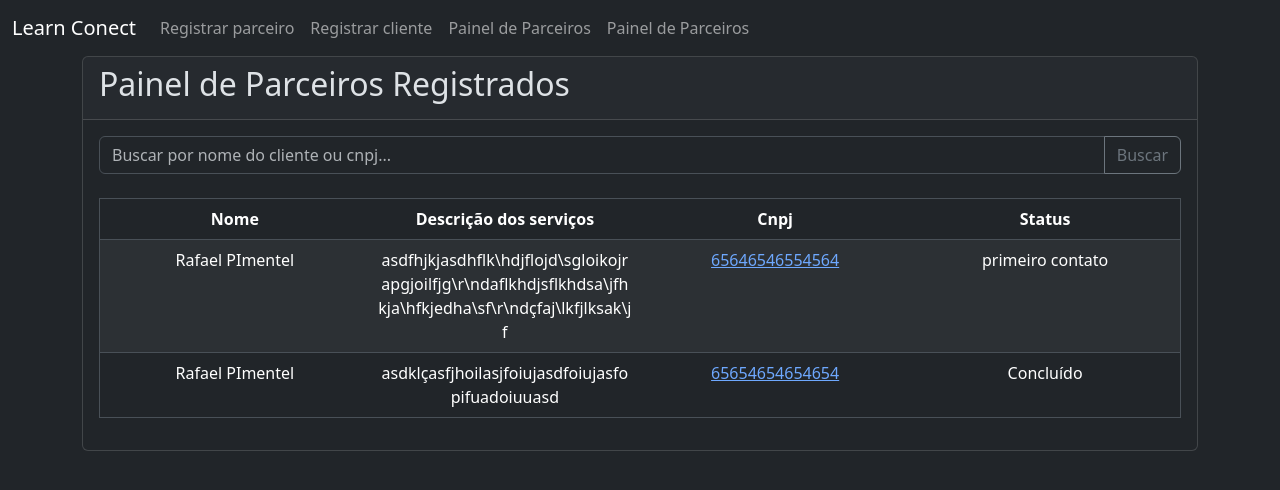
After one commit to DeddasA/crm_test, a Flask app: page /partners_dash in a window 1280 px wide. The commit adds this page. Shown: the top 490 px of the page. Run offline with Flask 3, Linux system fonts and the light colour scheme.

Commit message:
V_0.2_partner_regs

```diff
--- a/app.py
+++ b/app.py
@@ -19,14 +19,14 @@ app.config["SQLALCHEMY_TRACK_MODIFICATIONS"] = False
 db.init_app(app)
 
 
-# Form for car registration add email
+#Reg partner form
+# ____________________________________________________________________
+# ____________________________________________________________________
 class parter_reg(FlaskForm):
     owner_name = StringField("Nome do parceiro", validators=[DataRequired()])
     owner_phone = StringField("Telefone")
     car_model = StringField("Modelo de cursos oferecidos", validators=[DataRequired(),
-            Regexp(r'^\d+$', message="Only numbers are allowed.")])
-#check this up to only acepot numbers its not gestering anything
-
+          ])
     license_plate = StringField("CNPJ", validators=[DataRequired(), Length(min=14, max=14)])
     year = IntegerField("Ano", validators=[Optional()])
     problem_description = TextAreaField("Soluções propostas")
@@ -36,9 +36,6 @@ class parter_reg(FlaskForm):
                          validators=[DataRequired()])
     submit = SubmitField("Registrar Parceiro")
 
-
-
-# Form for editing car and managing repair logs add email
 class partner_edit(FlaskForm):
     owner_name = StringField("Nome do cliante", validators=[DataRequired()])
     owner_phone = StringField("Telefone")
@@ -52,55 +49,44 @@ class partner_edit(FlaskForm):
                          validators=[DataRequired()])
     # Fields for adding a new repair log entry
     log_date = DateField('Data do contato', validators=[Optional()])
-    log_text = TextAreaField('Descrição do curso', validators=[Optional()])
+    log_text = TextAreaField('Descrição de proposta', validators=[Optional()])
     submit = SubmitField("Salvar Alterações")
 
 
-
-
-
-# Troca descrição do curso por descrição da solução proposta
-
-
-
-
-
-
-#Add customer form
-#Edit customer form
-
+#Reg client form
+# ____________________________________________________________________
+# ____________________________________________________________________
 
 
 class client_reg(FlaskForm):
     client_name = StringField("Nome do cliente", validators=[DataRequired()])
     client_phone = StringField("Telefone")
 
-    Cnpj = StringField("CNPJ", validators=[DataRequired(), Length(min=7, max=8)])
+    cnpj_client = StringField("CNPJ", validators=[DataRequired(), Length(min=7, max=8)])
     year = IntegerField("Ano", validators=[Optional()])
     needs_description = TextAreaField("Necessidades")
     status = SelectField("Status",
                          choices=[('primeiro contato'), ('Em contato'),
                                   ('Aguardando contato'), ('Concluído'), ('Pendências')],
                          validators=[DataRequired()])
-    submit = SubmitField("cliente")
+    submit = SubmitField("Registrar cliente")
 
 
+class client_edit(FlaskForm):
+    client_name = StringField("Nome do cliente", validators=[DataRequired()])
+    client_phone = StringField("Telefone")
 
-# Form for editing car and managing repair logs add email
-class client_edit(FlaskForm):
-    owner_name = StringField("Nome do cliante", validators=[DataRequired()])
-    owner_phone = StringField("Telefone")
-    car_model = StringField("Modelo de cursos oferecidos", validators=[DataRequired()])
-    license_plate = StringField("cnpj", validators=[DataRequired(), Length(min=7, max=8)])
+    cnpj_client = StringField("CNPJ", validators=[DataRequired(), Length(min=7, max=8)])
     year = IntegerField("Ano", validators=[Optional()])
-    problem_description = TextAreaField("Descrição do curso")
+    needs_description = TextAreaField("Necessidades")
     status = SelectField("Status",
                          choices=[('primeiro contato'), ('Em contato'),
                                   ('Aguardando contato'), ('Concluído'), ('Pendências')],
                          validators=[DataRequired()])
-    # Fields for adding a new repair log entry
+
+
     log_date = DateField('Data do contato', validators=[Optional()])
-    log_text = TextAreaField('Descrição do curso', validators=[Optional()])
+    log_text = TextAreaField('Descrição do cliente', validators=[Optional()])
 
 
 
@@ -110,34 +96,17 @@ class client_edit(FlaskForm):
 
 
 
+#Reg part def
+# ____________________________________________________________________
+# ____________________________________________________________________
+
+
+@app.route("/", methods=["GET", "POST"])
+def register_partner():
+    form = parter_reg()
 
 
 
-
-
-
-
-
-
-
-
-
-
-
-
-
-
-
-
-
-
-
-
-
-# Route for the main registration form
-@app.route("/", methods=["GET", "POST"])
-def register_car():
-    form = parter_reg()
     if form.validate_on_submit():
         new_partner = partners(
             nome_do_parceiro=form.owner_name.data,
@@ -148,187 +117,298 @@ def register_car():
             descrição_curso=form.problem_description.data,
             status=form.status.data
         )
+        print("Form errors:", form.errors)
         try:
-            db.session.add( new_partner )
+            db.session.add(new_partner)
             db.session.commit()
+            print("Form errors:", form.errors)
             flash("Parceiro registrado com sucesso!", "success")
-            return redirect(url_for("register_car"))
+            return redirect(url_for("register_partner"))
+
         except IntegrityError:
+            print("Form errors:", form.errors)
             db.session.rollback()
-            flash(f"Erro: O seguinte CNPJ - '{new_partner.cnpj_parceiro}' já está registrada.", "danger")
+            flash(f"Erro: O seguinte CNPJ "
+                  f"- '{new_partner.cnpj_parceiro}' já está registrada.", "danger")
         except Exception as e:
+            print("Form errors:", form.errors)
             db.session.rollback()
             flash(f"Erro ao salvar o registro: {e}", "danger")
-    return render_template("register_car.html", form=form)
 
 
-# Route to display all cars in a searchable table
-@app.route('/dashboard')
-def car_dashboard():
+    return render_template("register_partner.html", form=form)
+
+
+
+@app.route("/client", methods=["GET", "POST"])
+def register_client():
+    form = client_reg()
+
+    if form.validate_on_submit():
+        new_client = Client(
+            nome_do_cliente=form.client_name.data,
+            telefone_do_cliente=form.client_name.data,
+
+            cnpj_cliente=form.cnpj_client.data.upper(),
+            year=form.year.data,
+
+            status=form.status.data
+        )
+        print("Form errors:", form.errors)
+        try:
+            db.session.add(new_client)
+            db.session.commit()
+            print("Form errors:", form.errors)
+            flash("clienr registrado com sucesso!", "success")
+            return redirect(url_for("register_client"))
+
+        except IntegrityError:
+            print("Form errors:", form.errors)
+            db.session.rollback()
+            flash(f"Erro: O seguinte CNPJ "
+                  f"- '{new_client.cnpj_cliente}' já está registrada.", "danger")
+        except Exception as e:
+            print("Form errors:", form.errors)
+            db.session.rollback()
+            flash(f"Erro ao salvar o registro: {e}", "danger")
+
+
+    return render_template("register_client.html", form=form)
+
+
+
+
+def truncate_words(s, num_words=25):
+    words = s.split()
+    if len(words) > num_words:
+        return " ".join(words[:num_words]) + "..."
+    return s
+
+app.jinja_env.filters['truncate_words'] = truncate_words
+
+@app.route('/partners_dash')
+def partners_dash():
     search_query = request.args.get('search', '').lower()
 
     if search_query:
-        # Search by owner name or license plate
         search_filter = f"%{search_query}%"
-        cars = partners.query.filter(
-            (partners.owner_name.ilike(search_filter)) |
-            (partners.license_plate.ilike(search_filter))
+
+        #use a different var for the whoe data query never the same as the databsse name!
+
+        partners_data = partners.query.filter(
+            (partners.nome_do_parceiro.ilike(search_filter)) |
+            (partners.cnpj_parceiro.ilike(search_filter))
         ).all()
     else:
-        cars = partners.query.order_by(partners.registration_date.desc()).all()
+        partners_data = partners.query.order_by(partners.registration_date.desc()).all()
 
 
     data = [{
-        'id': car.id,
-        'Proprietário': car.owner_name,
-        'Modelo': car.car_model,
-        'Placa': car.license_plate,
-        'Status': car.status,
-        'Data de Registro': car.registration_date.strftime('%d/%m/%Y')
-    } for car in cars]
+        'id': partner.id,
+        'Nome': partner.nome_do_parceiro,
+        'Descrição dos serviços': partner.descrição_curso,
+        'Cnpj': partner.cnpj_parceiro,
+        'Status':partner.status
+
+    } for partner in partners_data]
 
     df = pd.DataFrame(data)
 
     if not df.empty:
         # Make the license plate a link to the edit page
-        df['Placa'] = df.apply(
-            lambda row: f'<a href="/edit/{row["id"]}">{row["Placa"]}</a>', axis=1
+        df['Cnpj'] = df.apply(
+            lambda row: f'<a href="/edit/{row["id"]}">{row["Cnpj"]}</a>', axis=1
         )
+        df['Descrição dos serviços'] = df['Descrição dos serviços'].apply(truncate_words)
         df = df.drop(columns=['id'])  # Remove the ID column for display
 
-    table_html = df.to_html(classes='table table-striped table-hover', escape=False, index=False)
-
-    return render_template('car_dashboard.html', table=table_html, search=search_query)
+    table_html = df.to_html(classes='table table-striped table-hover text-justify', escape=False, index=False
+                           )
+    return render_template('partners_dashboard.html',
+                           table=table_html, search=search_query,flash = "ass")
 
 
-# Route to edit car information
-@app.route("/edit/<int:car_id>", methods=["GET", "POST"])
-def edit_car(car_id):
-    car = partners.query.get_or_404(car_id)
-    form = partner_edit(obj=car)
+
+
+
+@app.route('/clients_dash')
+def clients_dash():
+    search_query = request.args.get('search', '').lower()
+
+    if search_query:
+        search_filter = f"%{search_query}%"
+
+        #use a different var for the whoe data query never the same as the databsse name!
+
+        clients_data = Client.query.filter(
+            (clients.nome_do_cliente.ilike(search_filter)) |
+            (clients.cnpj_c.ilike(search_filter))
+        ).all()
+    else:
+        clients_data = Client.query.order_by(Client.id).all()
+
+
+    data = [{
+        'id': clients.id,
+        'Nome': clients.nome_do_cliente,
+        'Cnpj': clients.nome_do_cliente,
+        'Status':clients.status
+
+    } for clients in clients_data]
+
+    df = pd.DataFrame(data)
+
+    if not df.empty:
+        # Make the license plate a link to the edit page
+        df['Cnpj'] = df.apply(
+            lambda row: f'<a href="/edit/{row["id"]}">{row["Cnpj"]}</a>', axis=1
+        )
+        # df['Descrição dos serviços'] = df['Descrição dos serviços'].apply(truncate_words)
+        df = df.drop(columns=['id'])  # Remove the ID column for display
+
+    table_html = df.to_html(classes='table table-striped table-hover text-justify', escape=False, index=False
+                           )
+    return render_template('clients_dashboard.html',
+                           table=table_html, search=search_query,flash = "ass")
+
+
+
+@app.route("/edit/<int:partner_id>", methods=["GET", "POST"])
+def edit_partner(partner_id):
+
+    partners_data = partners.query.get_or_404(partner_id)
+
+    form = partner_edit(obj=partners_data)
+
 
     if form.validate_on_submit():
-        # Update car data from form
-        car.owner_name = form.owner_name.data
-        car.owner_phone = form.owner_phone.data
-        car.car_model = form.car_model.data
-        car.license_plate = form.license_plate.data.upper()
-        car.year = form.year.data
-        car.problem_description = form.problem_description.data
-        car.status = form.status.data
+        partners_data.nome_do_parceiro = form.owner_name.data,
+        partners_data.telefone_do_parceiro = form.owner_phone.data,
+        partners_data.modelo_cursos = form.car_model.data,
+        partners_data.cnpj_parceiro = form.license_plate.data.upper(),
+        partners_data.year = form.year.data,
+        partners_data.descrição_curso = form.problem_description.data,
+        partners_data.status = form.status.data
+
 
         try:
             db.session.commit()
-            flash("Dados do carro atualizados com sucesso!", "success")
-            return redirect(url_for('car_dashboard'))
+            flash("Dados do parceiro atualizados com sucesso!", "success")
+            return redirect(url_for('client_dash'))
         except IntegrityError:
             db.session.rollback()
-            flash(f"Erro: A placa '{car.license_plate}' já pertence a outro registro.", "danger")
+            flash(f"Erro: A placa '{partners_data.cnpj_parceiro}' "
+                  f"já pertence a outro registro.", "danger")
         except Exception as e:
             db.session.rollback()
             flash(f"Erro ao atualizar os dados: {e}", "danger")
 
-    return render_template("edit_car.html", form=form, car=car)
+    return render_template("edit_partner.html", form=form,
+                           partner=partners_data)
 
 
 # Route to delete a car
-@app.route("/delete/<int:car_id>", methods=["POST"])
-def delete_car(car_id):
-    car = partners.query.get_or_404(car_id)
+@app.route("/delete/<int:partner_id>", methods=["POST"])
+def delete_partner(partner_id):
+    partner = partners.query.get_or_404(partner_id)
+
     try:
-        # The 'cascade' option in the relationship will automatically delete associated repair logs
-        db.session.delete(car)
+
+        db.session.delete(partner)
         db.session.commit()
-        flash("Registro do carro excluído com sucesso!", "success")
-        return redirect(url_for("car_dashboard"))
+        flash("Registro do carro excluído com suceso!", "success")
+        return redirect(url_for("partner_dash"))
     except Exception as e:
         db.session.rollback()
         flash(f"Erro ao excluir o registro: {e}", "danger")
-        return redirect(url_for("edit_car", car_id=car.id))
+        return redirect(url_for("edit_partner",partner_id=partner.id
+    ))
 
 
-# Route to manage repair log for a specific car
-@app.route("/car/<int:car_id>/log", methods=["GET", "POST"])
-def repair_log(car_id):
-    car = partners.query.get_or_404(car_id)
+# # Route to manage repair log for a specific car
+# @app.route("/car/<int:car_id>/log", methods=["GET", "POST"])
+# def repair_log(car_id):
+#     car = partners.query.get_or_404(car_id)
+#
+#     if request.method == "POST":
+#         log_date_str = request.form.get("log_date")
+#         log_text = request.form.get("log_text")
+#
+#         if not log_date_str or not log_text:
+#             flash("Para adicionar uma nova entrada, data e descrição são obrigatórias.", "warning")
+#             return redirect(url_for("repair_log", car_id=car_id))
+#
+#         try:
+#             log_date = datetime.strptime(log_date_str, "%Y-%m-%d").date()
+#
+#             # Check for existing entry on the same date to avoid duplicates
+#             existing_entry = RepairLog.query.filter_by(car_id=car_id, date=log_date).first()
+#             if existing_entry:
+#                 flash("Já existe um registro de reparo para esta data. Por favor, edite o existente.", "danger")
+#             else:
+#                 new_log = RepairLog(car_id=car_id, date=log_date, text=log_text)
+#                 db.session.add(new_log)
+#                 db.session.commit()
+#                 flash("Novo registro de reparo adicionado com sucesso!", "success")
+#
+#         except ValueError:
+#             flash("Formato de data inválido. Use o seletor de data.", "danger")
+#
+#         return redirect(url_for("repair_log", car_id=car_id))
+#
+#     logs = RepairLog.query.filter_by(car_id=car_id).order_by(RepairLog.date.desc()).all()
+#     return render_template("repair_log.html", car=car, logs=logs)
+#
 
-    if request.method == "POST":
-        log_date_str = request.form.get("log_date")
-        log_text = request.form.get("log_text")
-
-        if not log_date_str or not log_text:
-            flash("Para adicionar uma nova entrada, data e descrição são obrigatórias.", "warning")
-            return redirect(url_for("repair_log", car_id=car_id))
-
-        try:
-            log_date = datetime.strptime(log_date_str, "%Y-%m-%d").date()
-
-            # Check for existing entry on the same date to avoid duplicates
-            existing_entry = RepairLog.query.filter_by(car_id=car_id, date=log_date).first()
-            if existing_entry:
-                flash("Já existe um registro de reparo para esta data. Por favor, edite o existente.", "danger")
-            else:
-                new_log = RepairLog(car_id=car_id, date=log_date, text=log_text)
-                db.session.add(new_log)
-                db.session.commit()
-                flash("Novo registro de reparo adicionado com sucesso!", "success")
-
-        except ValueError:
-            flash("Formato de data inválido. Use o seletor de data.", "danger")
-
-        return redirect(url_for("repair_log", car_id=car_id))
-
-    logs = RepairLog.query.filter_by(car_id=car_id).order_by(RepairLog.date.desc()).all()
-    return render_template("repair_log.html", car=car, logs=logs)
-
-
-# Route to delete a repair log entry
-@app.route("/log/delete/<int:log_id>", methods=["POST"])
-def delete_log_entry(log_id):
-    log_entry = RepairLog.query.get_or_404(log_id)
-    car_id = log_entry.car_id
-    try:
-        db.session.delete(log_entry)
-        db.session.commit()
-        flash("Entrada do histórico de reparo excluída!", "success")
-    except Exception as e:
-        db.session.rollback()
-        flash(f"Erro ao excluir a entrada: {e}", "danger")
-    return redirect(url_for("repair_log", car_id=car_id))
-
-
-# Route to update a repair log entry
-@app.route("/log/update/<int:log_id>", methods=["POST"])
-def update_log_entry(log_id):
-    log_entry = RepairLog.query.get_or_404(log_id)
-    car_id = log_entry.car_id
-
-    updated_text = request.form.get("text")
-    updated_date_str = request.form.get("date")
-
-    if not updated_text:
-        flash("A descrição do reparo não pode ficar vazia.", "warning")
-        return redirect(url_for("repair_log", car_id=car_id))
-
-    log_entry.text = updated_text
-    if updated_date_str:
-        try:
-            log_entry.date = datetime.strptime(updated_date_str, "%Y-%m-%d").date()
-        except ValueError:
-            flash("Formato de data inválido para atualização.", "danger")
-            return redirect(url_for("repair_log", car_id=car_id))
-
-    try:
-        db.session.commit()
-        flash("Entrada do histórico atualizada com sucesso!", "success")
-    except Exception as e:
-        db.session.rollback()
-        flash(f"Erro ao atualizar a entrada: {e}", "danger")
-
-    return redirect(url_for("repair_log", car_id=car_id))
-
+# # Route to delete a repair log entry
+# @app.route("/log/delete/<int:log_id>", methods=["POST"])
+# def delete_log_entry(log_id):
+#     log_entry = RepairLog.query.get_or_404(log_id)
+#     car_id = log_entry.car_id
+#     try:
+#         db.session.delete(log_entry)
+#         db.session.commit()
+#         flash("Entrada do histórico de reparo excluída!", "success")
+#     except Exception as e:
+#         db.session.rollback()
+#         flash(f"Erro ao excluir a entrada: {e}", "danger")
+#     return redirect(url_for("repair_log", car_id=car_id))
+#
+#
+# # Route to update a repair log entry
+# @app.route("/log/update/<int:log_id>", methods=["POST"])
+# def update_log_entry(log_id):
+#     log_entry = RepairLog.query.get_or_404(log_id)
+#     car_id = log_entry.car_id
+#
+#     updated_text = request.form.get("text")
+#     updated_date_str = request.form.get("date")
+#
+#     if not updated_text:
+#         flash("A descrição do reparo não pode ficar vazia.", "warning")
+#         return redirect(url_for("repair_log", car_id=car_id))
+#
+#     log_entry.text = updated_text
+#     if updated_date_str:
+#         try:
+#             log_entry.date = datetime.strptime(updated_date_str, "%Y-%m-%d").date()
+#         except ValueError:
+#             flash("Formato de data inválido para atualização.", "danger")
+#             return redirect(url_for("repair_log", car_id=car_id))
+#
+#     try:
+#         db.session.commit()
+#         flash("Entrada do histórico atualizada com sucesso!", "success")
+#     except Exception as e:
+#         db.session.rollback()
+#         flash(f"Erro ao atualizar a entrada: {e}", "danger")
+#
+#     return redirect(url_for("repair_log", car_id=car_id))
+#
 
 if __name__ == "__main__":
     with app.app_context():
+        app.config['SQLALCHEMY_ECHO'] = True
+
         db.create_all()
     app.run(debug=True)
--- a/templates/base.html
+++ b/templates/base.html
@@ -10,17 +10,25 @@
 </head>
 <body>
     <nav class="navbar navbar-expand-lg navbar-dark bg-dark"> <div class="container-fluid">
-            <a class="navbar-brand" href="{{ url_for('car_dashboard') }}">Learn Conect</a>
+            <a class="navbar-brand" href="{{ url_for('register_partner') }}">Learn Conect</a>
             <button class="navbar-toggler" type="button" data-bs-toggle="collapse" data-bs-target="#navbarNav" aria-controls="navbarNav" aria-expanded="false" aria-label="Toggle navigation">
                 <span class="navbar-toggler-icon"></span>
             </button>
             <div class="collapse navbar-collapse" id="navbarNav">
                 <ul class="navbar-nav">
                     <li class="nav-item">
-                        <a class="nav-link" href="{{ url_for('register_car') }}">Registrar cliente</a>
+                        <a class="nav-link" href="{{ url_for('register_partner') }}">Registrar parceiro</a>
+                    </li>
+                      <li class="nav-item">
+                        <a class="nav-link" href="{{ url_for('register_client') }}">Registrar cliente</a>
                     </li>
                     <li class="nav-item">
-                        <a class="nav-link" href="{{ url_for('car_dashboard') }}">Painel de Clientes</a>
+                        <a class="nav-link"
+                           href="{{ url_for('partners_dash') }}">Painel de Parceiros</a>
+                    </li>
+                    <li class="nav-item">
+                        <a class="nav-link"
+                           href="{{ url_for('clients_dash') }}">Painel de Parceiros</a>
                     </li>
                 </ul>
             </div>
--- /dev/null
+++ b/templates/partners_dashboard.html
@@ -0,0 +1,46 @@
+{% extends 'base.html' %}
+{% block title %}Painel de Parceiros{% endblock %}
+{% block content %}
+
+
+<style>
+    /* This centers the text for both headers (th) and data cells (td) within the table */
+    .table th, .table td {
+        text-align: center;
+
+
+    }
+
+      /* Adds word wrapping to the table cells to prevent overflow */
+    .table {
+        table-layout: fixed; /* This is essential for word-wrap to work correctly */
+        width: 100%; /* Ensures the table uses the full width of its container */
+    }
+
+    .table td {
+        word-wrap: break-word;   /* Older browsers */
+        overflow-wrap: break-word; /* Modern browsers */
+    }
+</style>
+
+
+<div class="card">
+    <div class="card-header">
+        <h2>Painel de Parceiros Registrados</h2>
+    </div>
+    <div class="card-body">
+        <form method="GET" action="{{ url_for('partners_dash') }}" class="mb-4">
+            <div class="input-group">
+                <input type="text" name="search" class="form-control" placeholder="Buscar por nome do cliente ou cnpj..." value="{{ search }}">
+                <button type="submit" class="btn btn-outline-secondary">Buscar</button>
+            </div>
+        </form>
+
+        {% if table %}
+            {{ table|safe }}
+        {% else %}
+            <p class="text-center">Nenhum parceiro encontrado...</p>
+        {% endif %}
+    </div>
+</div>
+{% endblock %}
--- a/templates/register_car.html
+++ b/templates/register_partner.html
@@ -1,12 +1,12 @@
 {% extends 'base.html' %}
-{% block title %}Registrar Novo Carro{% endblock %}
+{% block title %}Registrar Novo parceiro{% endblock %}
 {% block content %}
 <div class="card">
     <div class="card-header">
         <h2>Registrar Novo Parceiro</h2>
     </div>
     <div class="card-body">
-        <form method="POST" action="{{ url_for('register_car') }}">
+        <form method="POST" action="{{ url_for('register_partner') }}">
             {{ form.hidden_tag() }}
             <div class="row">
                 <div class="col-md-6 mb-3">
@@ -41,7 +41,7 @@
                 {{ form.status.label(class="form-label") }}
                 {{ form.status(class="form-select") }}
             </div>
-            {{ form.submit(class="btn btn-primary w-100") }}
+            {{ form.submit(class="btn btn-primary w-1000") }}
         </form>
     </div>
 </div>
```
Also changed, not shown: data_base.py (+6 -4 lines), templates/car_dashboard.html (deleted, +0 -23 lines), templates/clients_dashboard.html (added, +46 -0 lines), templates/edit_partner.html (renamed from templates/edit_car.html, +14 -5 lines), templates/register_client.html (added, +40 -0 lines), instance/learnconnect.db.
